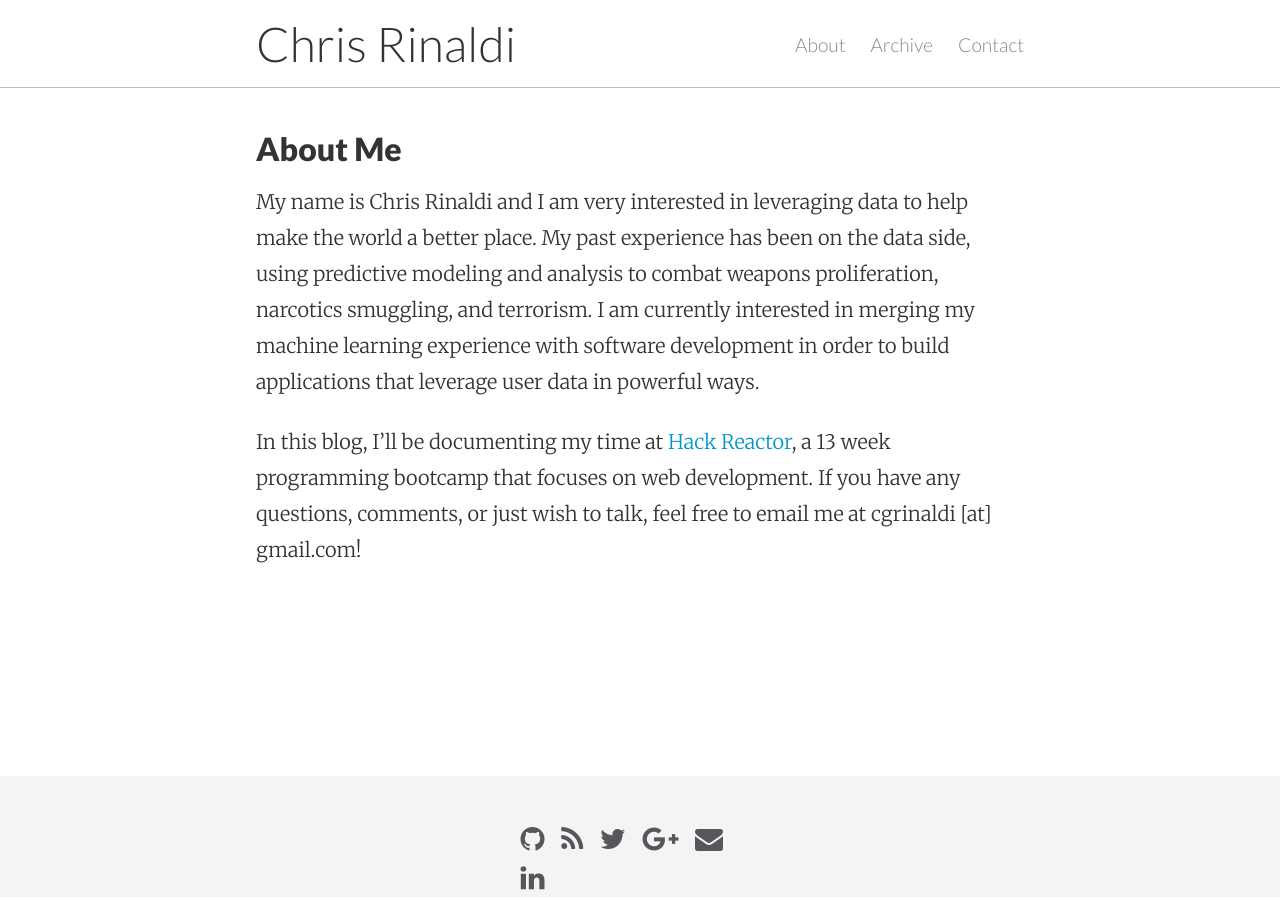
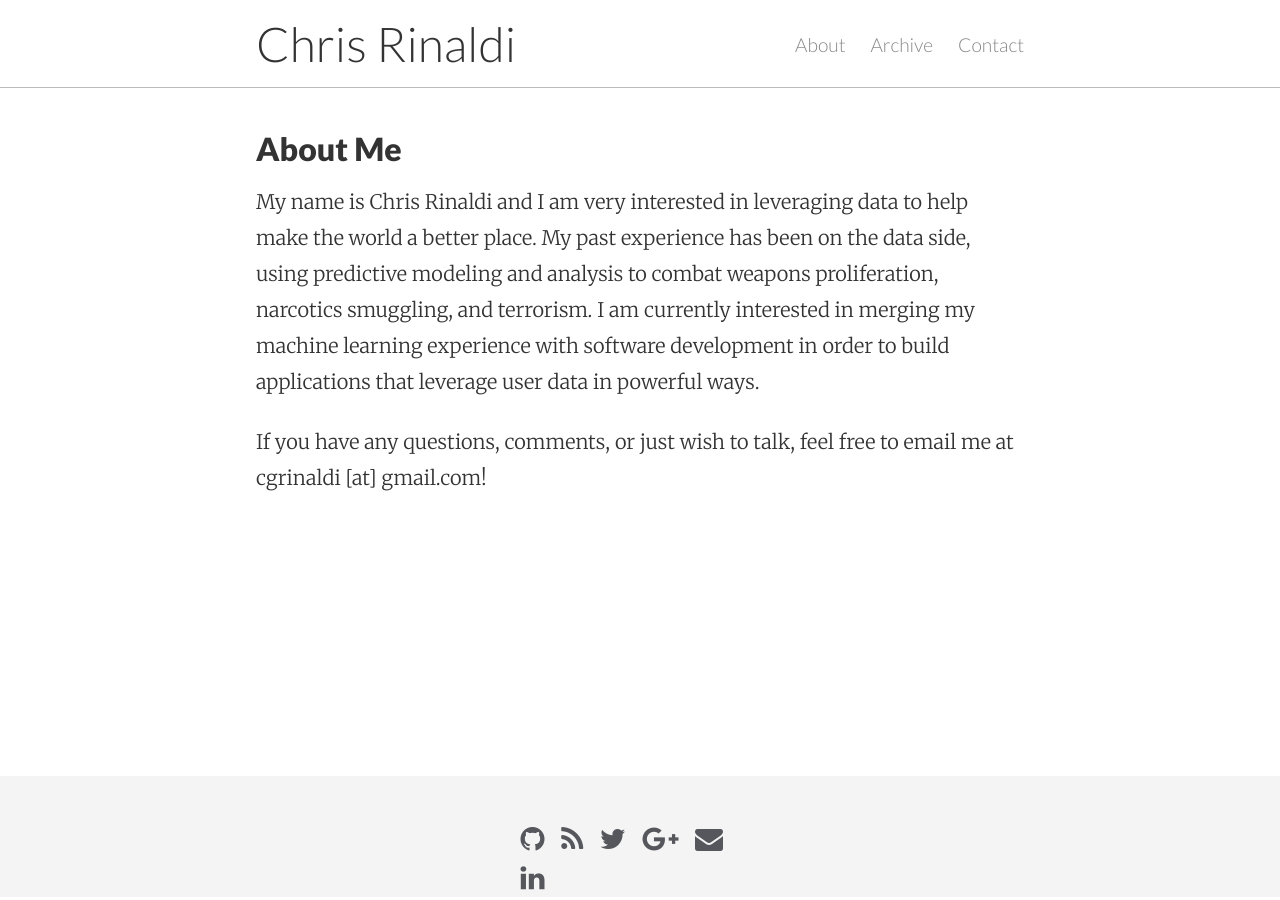
Before and after one commit to jrmatos/cgrinaldi.github.io, a Jekyll site: the page built from about.md, in a window 1280 px wide. Built offline with Jekyll 4.4.1, drawn with Linux system fonts in a browser that asks for light colours; nearby versions of some CDN libraries.

Commit message:
Update about me

```diff
--- a/about.md
+++ b/about.md
@@ -6,4 +6,4 @@ permalink: /about/
 
 My name is Chris Rinaldi and I am very interested in leveraging data to help make the world a better place. My past experience has been on the data side, using predictive modeling and analysis to combat weapons proliferation, narcotics smuggling, and terrorism. I am currently interested in merging my machine learning experience with software development in order to build applications that leverage user data in powerful ways.
 
-In this blog, I'll be documenting my time at [Hack Reactor](http://www.hackreactor.com), a 13 week programming bootcamp that focuses on web development. If you have any questions, comments, or just wish to talk, feel free to email me at cgrinaldi [at] gmail.com!
+If you have any questions, comments, or just wish to talk, feel free to email me at cgrinaldi [at] gmail.com!
```
